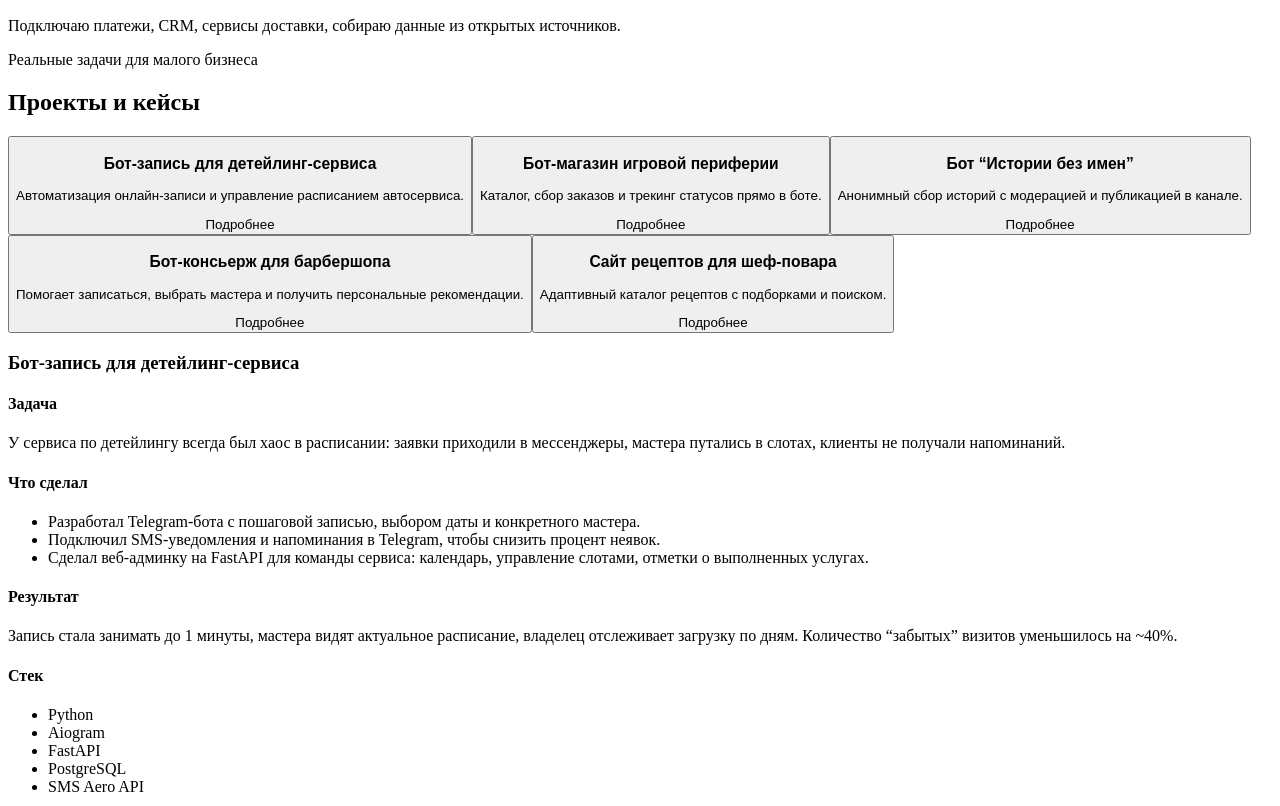
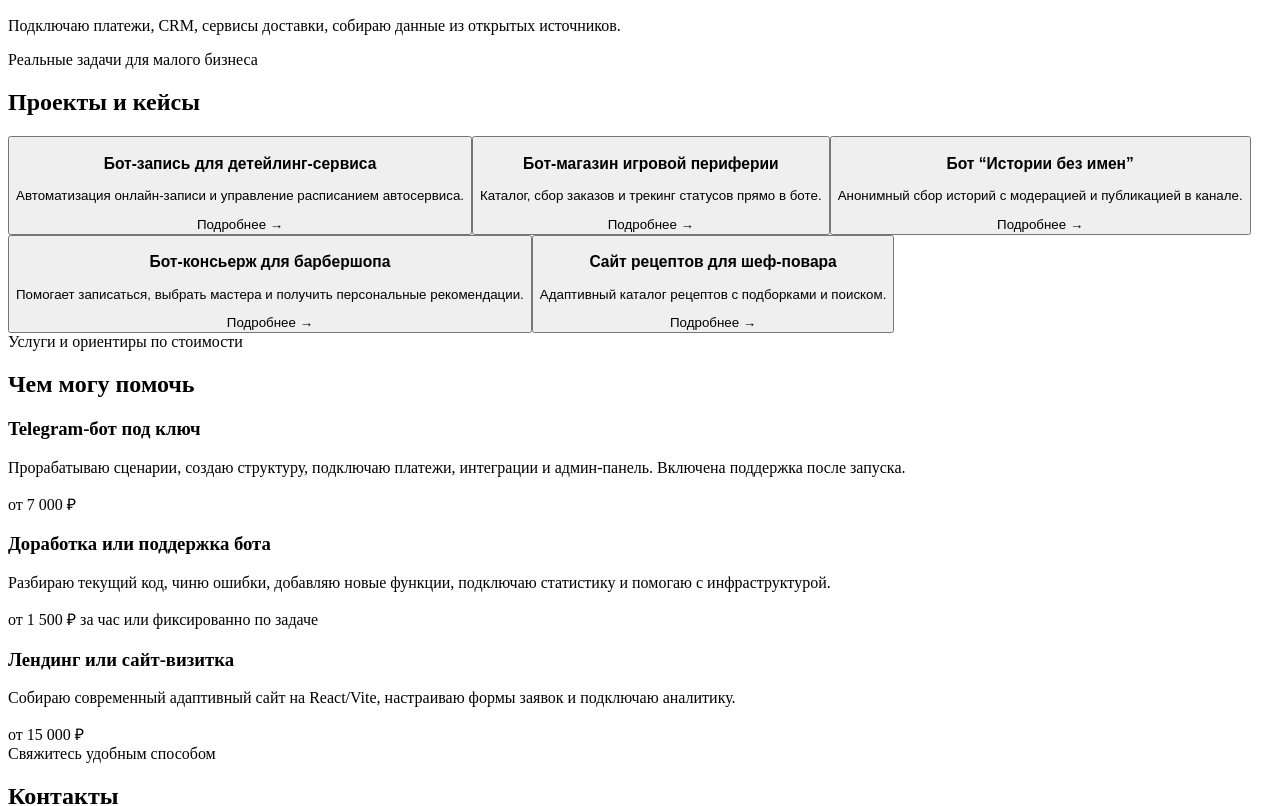
Before and after one commit to esc0em/portfolio, a React (Vite) app: page / in a window 1280 px wide. Shown: the part 2403-3209 px from the top of the page. Built offline with nearby package versions, Linux system fonts and the light colour scheme; the HTML template or start-up script is replaced by a standard one.

Commit message:
РџРµСЂРµРґРµР»Р°Р» СЃРµРєС†РёСЋ РїСЂРѕРµРєС‚РѕРІ РЅР° РјРѕРґР°Р»СЊРЅС‹Рµ РѕРєРЅР° РґР»СЏ СѓРґРѕР±СЃС‚РІР°

```diff
--- a/src/App.jsx
+++ b/src/App.jsx
@@ -1,4 +1,4 @@
-import { useEffect, useState } from 'react';
+import { useEffect } from 'react';
 import Header from './components/Header.jsx';
 import Hero from './components/Hero.jsx';
 import About from './components/About.jsx';
@@ -8,11 +8,7 @@ import Services from './components/Services.jsx';
 import Contacts from './components/Contacts.jsx';
 import Footer from './components/Footer.jsx';
 
-import { projects } from './data/projects.js';
-
 const App = () => {
-  const [activeProjectId, setActiveProjectId] = useState(projects[0].id);
-
   useEffect(() => {
     const elements = document.querySelectorAll('[data-animate]');
 
@@ -40,7 +36,7 @@ const App = () => {
         <Hero />
         <About />
         <Skills />
-        <Projects activeProjectId={activeProjectId} setActiveProjectId={setActiveProjectId} />
+        <Projects />
         <Services />
         <Contacts />
       </main>
--- a/src/components/Projects.jsx
+++ b/src/components/Projects.jsx
@@ -1,51 +1,72 @@
+import { useState } from 'react';
 import SectionTitle from './SectionTitle.jsx';
 import { projects } from '../data/projects.js';
 
-const Projects = ({ activeProjectId, setActiveProjectId }) => {
-  const activeProject = projects.find(project => project.id === activeProjectId) ?? projects[0];
+const Projects = () => {
+  const [selectedProject, setSelectedProject] = useState(null);
+
+  const openModal = (project) => {
+    setSelectedProject(project);
+    document.body.style.overflow = 'hidden';
+  };
+
+  const closeModal = () => {
+    setSelectedProject(null);
+    document.body.style.overflow = 'unset';
+  };
 
   return (
     <section className="section" id="projects" data-animate>
       <div className="container section__inner">
         <SectionTitle title="Проекты и кейсы" subtitle="Реальные задачи для малого бизнеса" />
-        <div className="projects">
         <div className="projects__grid">
           {projects.map(project => (
             <button
               type="button"
               key={project.id}
-                className={`projects__card ${project.id === activeProject.id ? 'projects__card--active' : ''}`}
-                onClick={() => setActiveProjectId(project.id)}
+              className="projects__card"
+              onClick={() => openModal(project)}
             >
               <h3>{project.title}</h3>
               <p>{project.short}</p>
-                <span className="projects__more">Подробнее</span>
+              <span className="projects__more">Подробнее →</span>
             </button>
           ))}
         </div>
+      </div>
 
-          <article className="projects__details" data-animate>
-            <h3 className="projects__details-title">{activeProject.title}</h3>
-            <div className="projects__details-block">
+      {selectedProject && (
+        <div className="modal-overlay" onClick={closeModal}>
+          <div className="modal" onClick={(e) => e.stopPropagation()}>
+            <button className="modal__close" onClick={closeModal} aria-label="Закрыть">
+              ✕
+            </button>
+            <article className="modal__content">
+              <h2 className="modal__title">{selectedProject.title}</h2>
+
+              <div className="modal__section">
                 <h4>Задача</h4>
-              <p>{activeProject.problem}</p>
+                <p>{selectedProject.problem}</p>
               </div>
-            <div className="projects__details-block">
+
+              <div className="modal__section">
                 <h4>Что сделал</h4>
-              <ul>
-                {activeProject.solution.map((item, index) => (
+                <ul className="modal__list">
+                  {selectedProject.solution.map((item, index) => (
                     <li key={index}>{item}</li>
                   ))}
                 </ul>
               </div>
-            <div className="projects__details-block">
+
+              <div className="modal__section">
                 <h4>Результат</h4>
-              <p>{activeProject.result}</p>
+                <p>{selectedProject.result}</p>
               </div>
-            <div className="projects__details-block projects__stack">
+
+              <div className="modal__section">
                 <h4>Стек</h4>
-              <ul>
-                {activeProject.stack.map(tech => (
+                <ul className="modal__stack">
+                  {selectedProject.stack.map(tech => (
                     <li key={tech}>{tech}</li>
                   ))}
                 </ul>
@@ -53,6 +74,7 @@ const Projects = ({ activeProjectId, setActiveProjectId }) => {
             </article>
           </div>
         </div>
+      )}
     </section>
   );
 };
--- a/src/styles/index.css
+++ b/src/styles/index.css
@@ -394,89 +394,210 @@ button {
   color: var(--text-muted);
 }
 
-.projects {
-  display: grid;
-  gap: 32px;
-}
-
 .projects__grid {
   display: grid;
-  grid-template-columns: repeat(auto-fit, minmax(240px, 1fr));
-  gap: 18px;
+  grid-template-columns: repeat(auto-fit, minmax(280px, 1fr));
+  gap: 20px;
 }
 
 .projects__card {
-  border-radius: var(--radius-md);
-  padding: 24px;
+  border-radius: var(--radius-lg);
+  padding: 28px;
   background: rgba(14, 26, 48, 0.75);
   border: 1px solid var(--border);
   text-align: left;
   color: inherit;
-  transition: transform var(--transition), border var(--transition), box-shadow var(--transition);
+  transition: all var(--transition);
   cursor: pointer;
+  position: relative;
+  overflow: hidden;
+}
+
+.projects__card::before {
+  content: '';
+  position: absolute;
+  inset: 0;
+  background: linear-gradient(135deg, rgba(56, 189, 248, 0.05), transparent);
+  opacity: 0;
+  transition: opacity var(--transition);
+}
+
+.projects__card:hover::before {
+  opacity: 1;
 }
 
 .projects__card h3 {
-  margin: 0 0 12px;
+  margin: 0 0 14px;
+  font-size: 1.2rem;
+  position: relative;
 }
 
 .projects__card p {
-  margin: 0 0 22px;
+  margin: 0 0 24px;
   color: var(--text-muted);
+  line-height: 1.6;
+  position: relative;
 }
 
-.projects__card--active,
 .projects__card:hover {
   border-color: rgba(56, 189, 248, 0.8);
-  transform: translateY(-5px);
+  transform: translateY(-6px);
   box-shadow: var(--shadow);
 }
 
 .projects__more {
   color: var(--accent);
-  font-size: 0.85rem;
-  text-transform: uppercase;
-  letter-spacing: 0.16em;
+  font-size: 0.9rem;
+  font-weight: 600;
+  letter-spacing: 0.02em;
+  display: inline-flex;
+  align-items: center;
+  gap: 6px;
+  position: relative;
+  transition: gap var(--transition);
 }
 
-.projects__details {
-  border-radius: var(--radius-lg);
-  background: rgba(8, 16, 32, 0.9);
-  border: 1px solid var(--border);
-  padding: 32px;
-  display: grid;
-  gap: 24px;
-  box-shadow: 0 25px 60px rgba(0, 0, 0, 0.35);
+.projects__card:hover .projects__more {
+  gap: 10px;
 }
 
-.projects__details-title {
-  margin: 0;
-  font-size: 1.6rem;
+/* Modal Styles */
+.modal-overlay {
+  position: fixed;
+  inset: 0;
+  background: rgba(0, 0, 0, 0.85);
+  backdrop-filter: blur(8px);
+  z-index: 100;
+  display: flex;
+  align-items: center;
+  justify-content: center;
+  padding: 20px;
+  animation: fadeIn 0.3s ease;
 }
 
-.projects__details h4 {
-  margin: 0 0 8px;
+@keyframes fadeIn {
+  from {
+    opacity: 0;
+  }
+  to {
+    opacity: 1;
+  }
+}
+
+.modal {
+  background: var(--bg-alt);
+  border: 1px solid rgba(56, 189, 248, 0.4);
+  border-radius: var(--radius-lg);
+  max-width: 800px;
+  width: 100%;
+  max-height: 90vh;
+  overflow-y: auto;
+  position: relative;
+  box-shadow: 0 30px 80px rgba(0, 0, 0, 0.6);
+  animation: slideUp 0.3s ease;
+}
+
+@keyframes slideUp {
+  from {
+    opacity: 0;
+    transform: translateY(30px);
+  }
+  to {
+    opacity: 1;
+    transform: translateY(0);
+  }
+}
+
+.modal::-webkit-scrollbar {
+  width: 10px;
+}
+
+.modal::-webkit-scrollbar-track {
+  background: rgba(17, 26, 47, 0.5);
+  border-radius: 0 var(--radius-lg) var(--radius-lg) 0;
+}
+
+.modal::-webkit-scrollbar-thumb {
+  background: rgba(56, 189, 248, 0.3);
+  border-radius: 999px;
+}
+
+.modal::-webkit-scrollbar-thumb:hover {
+  background: rgba(56, 189, 248, 0.5);
+}
+
+.modal__close {
+  position: absolute;
+  top: 20px;
+  right: 20px;
+  width: 40px;
+  height: 40px;
+  border: 1px solid var(--border);
+  background: rgba(17, 26, 47, 0.9);
+  border-radius: var(--radius-md);
+  color: var(--text);
+  font-size: 1.4rem;
+  display: flex;
+  align-items: center;
+  justify-content: center;
+  transition: all var(--transition);
+  z-index: 10;
+}
+
+.modal__close:hover {
+  background: rgba(56, 189, 248, 0.2);
+  border-color: var(--accent);
+  color: var(--accent);
+  transform: rotate(90deg);
+}
+
+.modal__content {
+  padding: 48px 40px;
+  display: flex;
+  flex-direction: column;
+  gap: 32px;
+}
+
+.modal__title {
+  margin: 0;
+  font-size: 2rem;
+  line-height: 1.3;
+  padding-right: 60px;
+  color: var(--text);
+}
+
+.modal__section {
+  display: flex;
+  flex-direction: column;
+  gap: 12px;
+}
+
+.modal__section h4 {
+  margin: 0;
   color: var(--accent);
   font-size: 0.95rem;
-  letter-spacing: 0.04em;
+  letter-spacing: 0.08em;
   text-transform: uppercase;
 }
 
-.projects__details p,
-.projects__details li {
+.modal__section p {
+  margin: 0;
   color: var(--text-muted);
+  line-height: 1.7;
 }
 
-.projects__details-block ul {
-  padding-left: 20px;
+.modal__list {
+  padding-left: 24px;
   list-style: disc;
+  color: var(--text-muted);
+  line-height: 1.7;
 }
 
-.projects__details-block ul li + li {
-  margin-top: 10px;
+.modal__list li + li {
+  margin-top: 12px;
 }
 
-.projects__stack ul {
+.modal__stack {
   display: flex;
   flex-wrap: wrap;
   gap: 10px;
@@ -484,12 +605,19 @@ button {
   list-style: none;
 }
 
-.projects__stack li {
-  background: rgba(56, 189, 248, 0.1);
+.modal__stack li {
+  background: rgba(56, 189, 248, 0.12);
   border: 1px solid rgba(56, 189, 248, 0.4);
   border-radius: 999px;
-  padding: 6px 14px;
-  font-size: 0.85rem;
+  padding: 8px 16px;
+  font-size: 0.9rem;
+  color: var(--text);
+  transition: all var(--transition);
+}
+
+.modal__stack li:hover {
+  background: rgba(56, 189, 248, 0.2);
+  transform: translateY(-2px);
 }
 
 .services {
@@ -662,13 +790,48 @@ button {
     font-size: 2.1rem;
   }
 
-  .projects__details {
-    padding: 24px;
-  }
-
   .services__card,
   .contacts__card,
   .about__card {
     padding: 22px;
   }
+
+  .projects__grid {
+    grid-template-columns: 1fr;
+  }
+
+  .projects__card {
+    padding: 24px;
+  }
+
+  .modal {
+    max-height: 95vh;
+    margin: 10px;
+  }
+
+  .modal__content {
+    padding: 36px 24px;
+  }
+
+  .modal__title {
+    font-size: 1.5rem;
+    padding-right: 50px;
+  }
+
+  .modal__close {
+    width: 36px;
+    height: 36px;
+    top: 16px;
+    right: 16px;
+    font-size: 1.2rem;
+  }
+
+  .modal__section h4 {
+    font-size: 0.85rem;
+  }
+
+  .modal__stack li {
+    padding: 6px 12px;
+    font-size: 0.85rem;
+  }
 }
```
Lines whose indentation alone changed are shown as unchanged.
